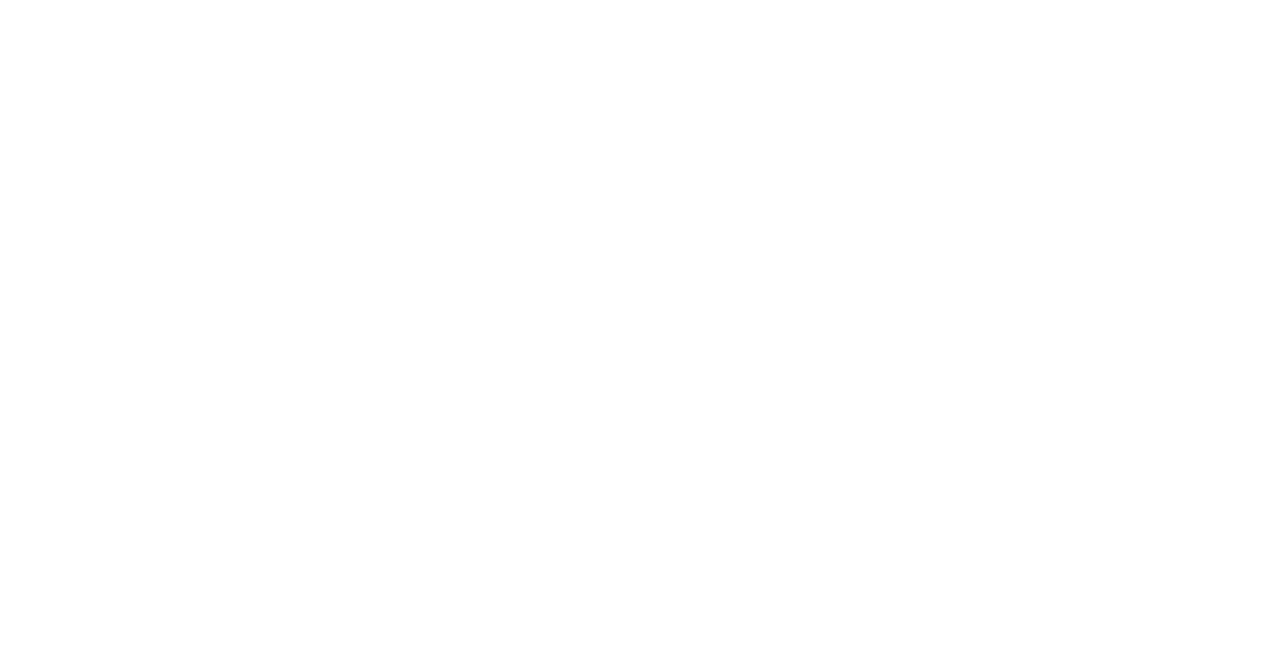
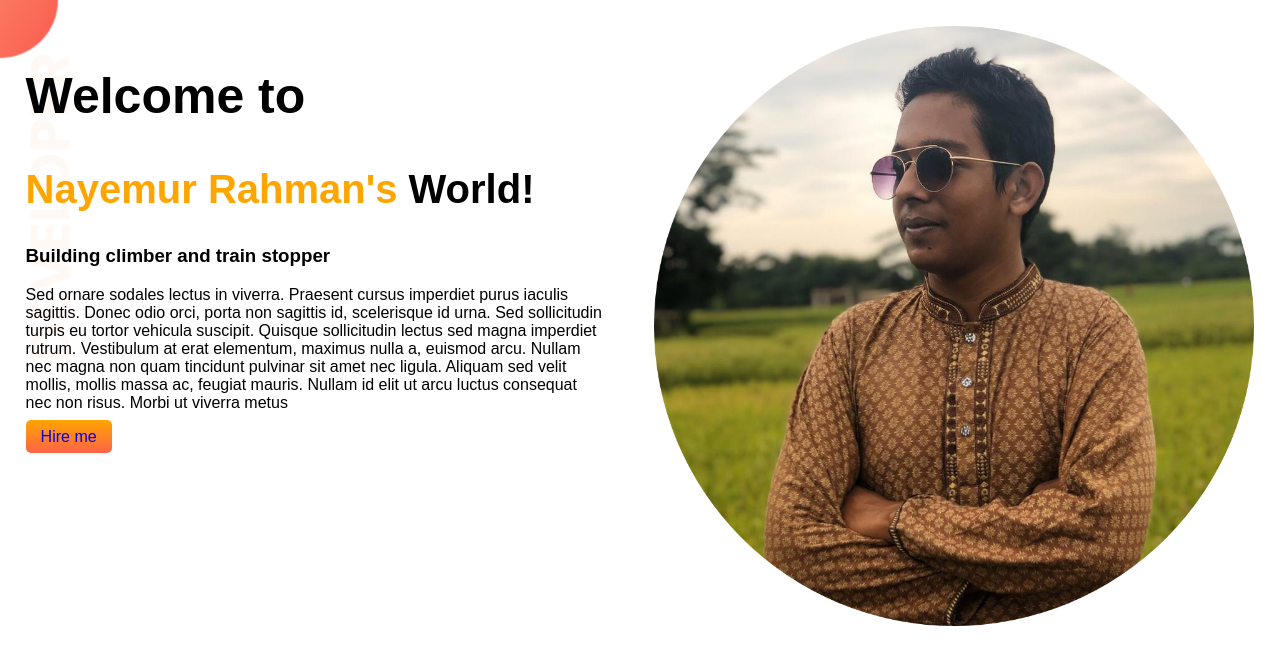
Before and after one commit to NayemurR/Nayemurs-portfolio, a plain HTML site: page index.html in a window 1280 px wide. Drawn offline with Linux system fonts and the light colour scheme; a web font is replaced by a local one.

Commit message:
first part

```diff
--- a/index.html
+++ b/index.html
@@ -4,10 +4,24 @@
     <meta charset="UTF-8">
     <meta http-equiv="X-UA-Compatible" content="IE=edge">
     <meta name="viewport" content="width=device-width, initial-scale=1.0">
+    <link rel="preconnect" href="https://fonts.googleapis.com">
+    <link rel="preconnect" href="https://fonts.gstatic.com" crossorigin>
+    <link href="https://fonts.googleapis.com/css2?family=Otomanopee+One&display=swap" rel="stylesheet">
     <title>Nayemur's Portfolio</title>
     <link rel="stylesheet" href="style.css">
 </head>
 <body>
-
+   <section class="top-banner">
+    <div class="half-width">
+        <h1>Welcome to</h1>
+        <h1 class="second-heading"><span class="orange">Nayemur Rahman's</span> World!</h1>
+        <h3>Building climber and train stopper</h3>
+        <p>Sed ornare sodales lectus in viverra. Praesent cursus imperdiet purus iaculis sagittis. Donec odio orci, porta non sagittis id, scelerisque id urna. Sed sollicitudin turpis eu tortor vehicula suscipit. Quisque sollicitudin lectus sed magna imperdiet rutrum. Vestibulum at erat elementum, maximus nulla a, euismod arcu. Nullam nec magna non quam tincidunt pulvinar sit amet nec ligula. Aliquam sed velit mollis, mollis massa ac, feugiat mauris. Nullam id elit ut arcu luctus consequat nec non risus. Morbi ut viverra metus</p>
+        <a class="link-button" target="blank" href="https://www.linkedin.com/in/nayemur-rahman-2815661b6/">Hire me</a>
+       </div>
+       <div class="half-width">
+        <img src="images/nayem_1.png" alt="Your dream developer" height="600px" width="600px">
+       </div>
+   </section>
 </body>
 </html>
--- a/style.css
+++ b/style.css
@@ -0,0 +1,34 @@
+body{
+    font-family: 'Otomanopee One', sans-serif;
+    margin: 0;
+}
+h1{
+    font-size: 50px;
+}
+.orange{
+    color: orange;
+}
+.second-heading{
+    font-size: 40px;
+}
+section{
+    display: flex;
+}
+.half-width{
+    width: 50%;
+    padding: 2%;
+}
+.half-width image{
+    width: 70%;
+}
+.link-button{
+    text-decoration: none;
+    background-image: linear-gradient(orange, tomato);
+    font-weight: 650px;
+    padding: 8px 15px;
+    border-radius: 5px;
+}
+.top-banner{
+    background-image: url(images/top-banner.png);
+    background-repeat: no-repeat;
+}
```
Also changed, not shown: images/Nayem-removebg-preview.png (added), images/Nayem.jpg (added), images/dream-bg.png (added), images/exp-bg.png (added), images/jhankar.png (added), images/jhankar2.png (added), images/my-bg.png (added), images/my-bg2.png (added), images/nayem.jpeg (added), images/nayem_1.png (added), images/nayem_2.png (added), images/top-banner.png (added).
